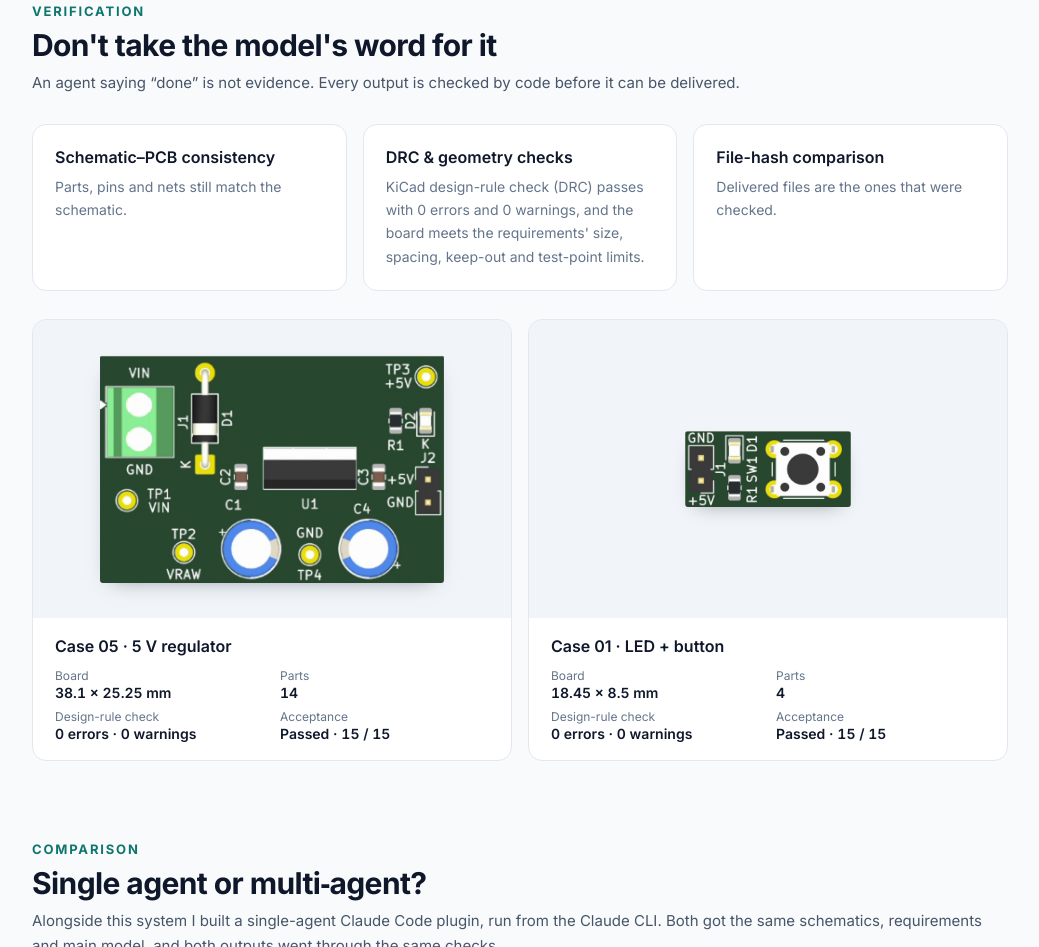
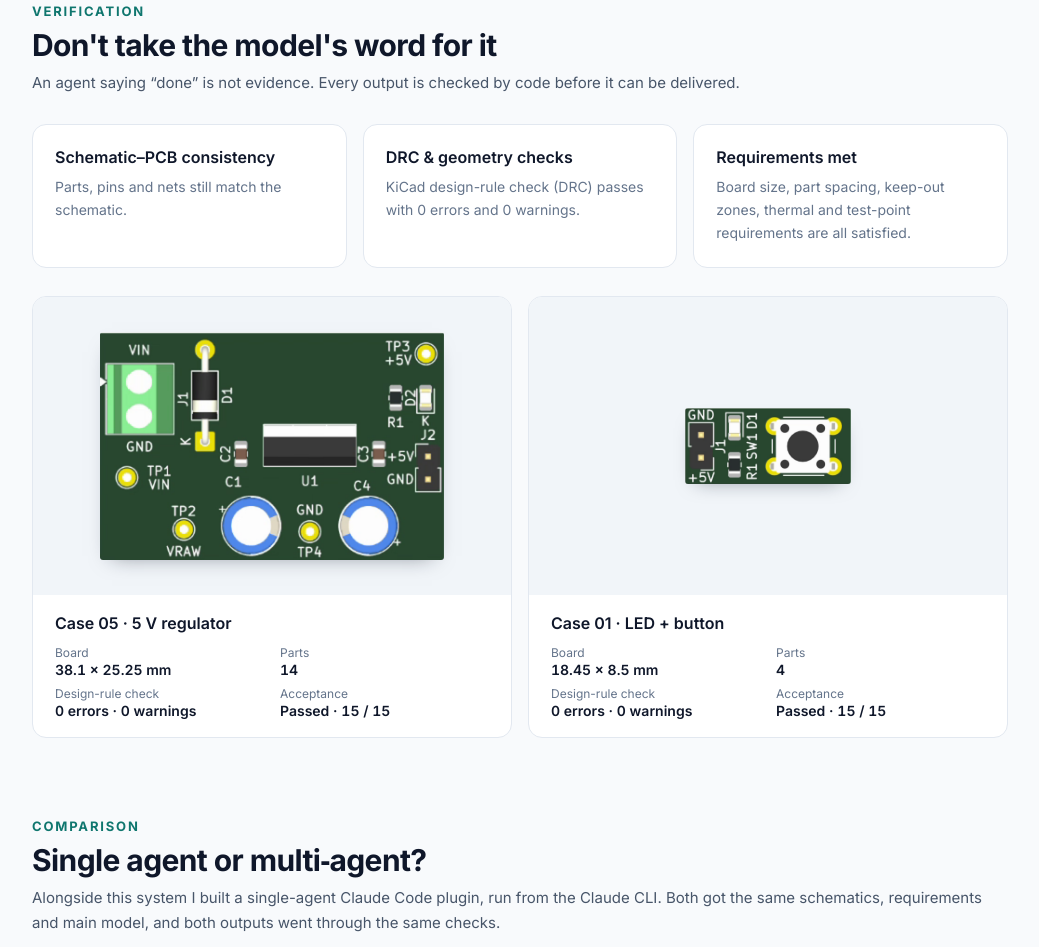
Before and after one commit to c24668343/cynthia-portfolio, a plain HTML site: page case-pcb.html in a window 1280 px wide. Shown: the part 2230-3177 px from the top of the page, without its empty margins (120-1159 px from the left). Drawn offline with Linux system fonts and the light colour scheme.

Commit message:
Replace file-hash card with a "Requirements met" check
Split requirement compliance out of the DRC card into its own card.

Co-Authored-By: Claude Sonnet 5.5 <noreply@anthropic.com>
Claude-Session: https://claude.ai/code/session_01CSUyH5k7F9DioiVXJX5htq

```diff
--- a/case-pcb.html
+++ b/case-pcb.html
@@ -215,8 +215,8 @@ ul.plain li+li{margin-top:4px}
 </div>
 <div class="g3">
 <div class="card"><span class="t">Schematic–PCB consistency</span><span class="d">Parts, pins and nets still match the schematic.</span></div>
-<div class="card"><span class="t">DRC &amp; geometry checks</span><span class="d">KiCad design-rule check (DRC) passes with 0 errors and 0 warnings, and the board meets the requirements' size, spacing, keep-out and test-point limits.</span></div>
-<div class="card"><span class="t">File-hash comparison</span><span class="d">Delivered files are the ones that were checked.</span></div>
+<div class="card"><span class="t">DRC &amp; geometry checks</span><span class="d">KiCad design-rule check (DRC) passes with 0 errors and 0 warnings.</span></div>
+<div class="card"><span class="t">Requirements met</span><span class="d">Board size, part spacing, keep-out zones, thermal and test-point requirements are all satisfied.</span></div>
 </div>
 <div class="g2" style="align-items:start">
 <div class="board">
```
